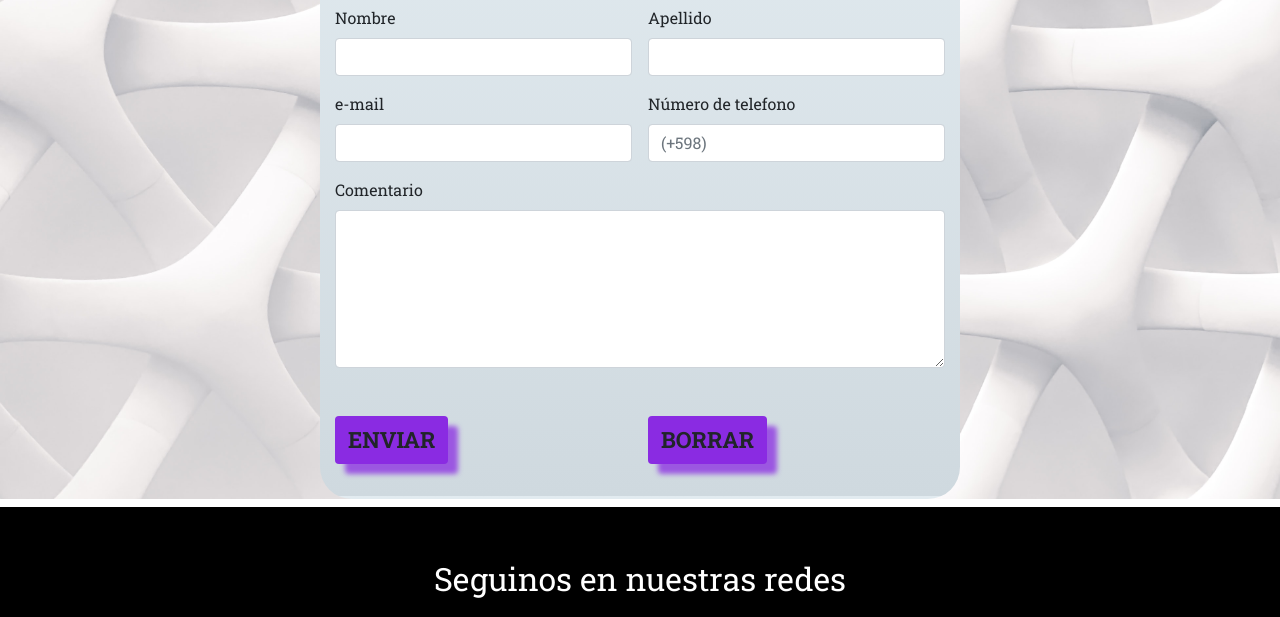
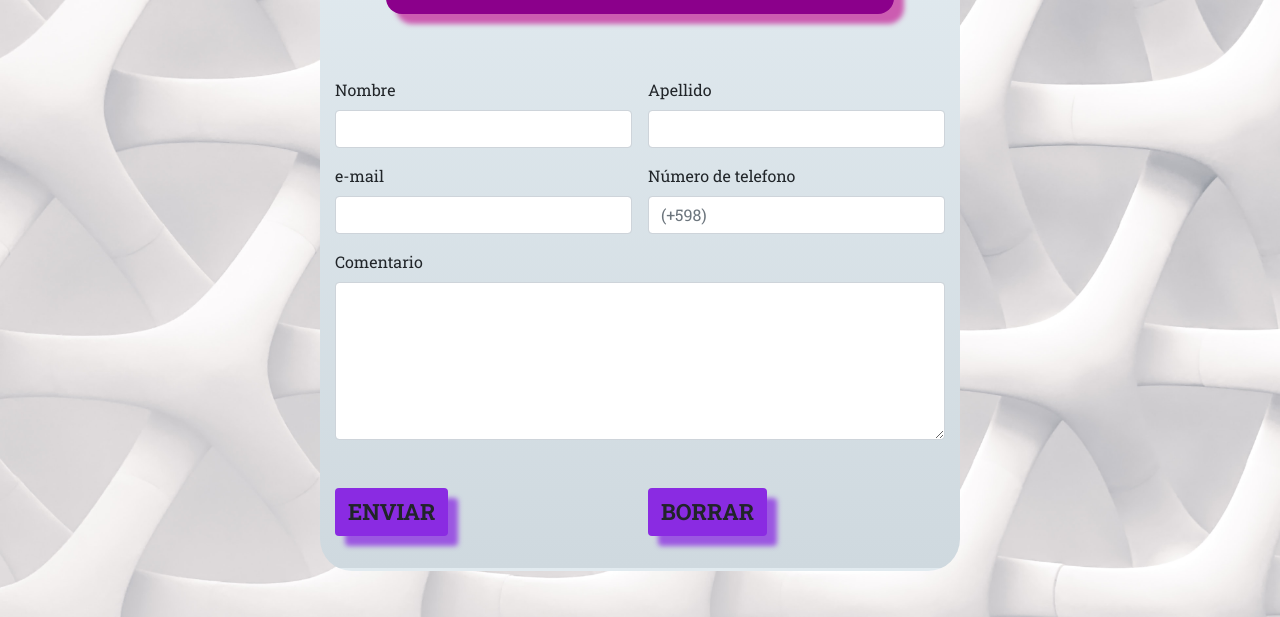
Before and after one commit to horacio512/lvpGarcia, a plain HTML site: page contacto.html in a window 1280 px wide. Shown: the part 344-961 px from the top of the page. Drawn offline with nearby package versions, Linux system fonts and the light colour scheme; a web font is replaced by a local one.

Commit message:
agregue padding en contacto

```diff
--- a/contacto.html
+++ b/contacto.html
@@ -52,12 +52,13 @@
         </div>
 
     <!-- CONTENEDOR LA PARTE PRINCIPAL -->
-<main class="mt-2">
+<main class="mt-2 pt-5 pb-5">
 
 <!-- FORMULARIO DE CONTACTO -->
-<div class="container col-6 mb-2 mt-3 bgContact form">
 
-  <form class="row g-3" action="nohaynada.php" enctype="application/x-www-form-urlencoded">
+<div class="container col-6 mt-2 bgContact form">
+
+  <form class="row g-3 mt-2" action="nohaynada.php" enctype="application/x-www-form-urlencoded">
     <div class="d-flex justify-content-center">
     <div class="col-12 col-lg-10 contactSub">
       <h2>contactese con nosotros</h2>
@@ -94,7 +95,6 @@
 
     <div class="col-lg-6">
       <button type="reset" class="btn contactBtns">Borrar</button>
-
     </div>
 
   </form>
```
